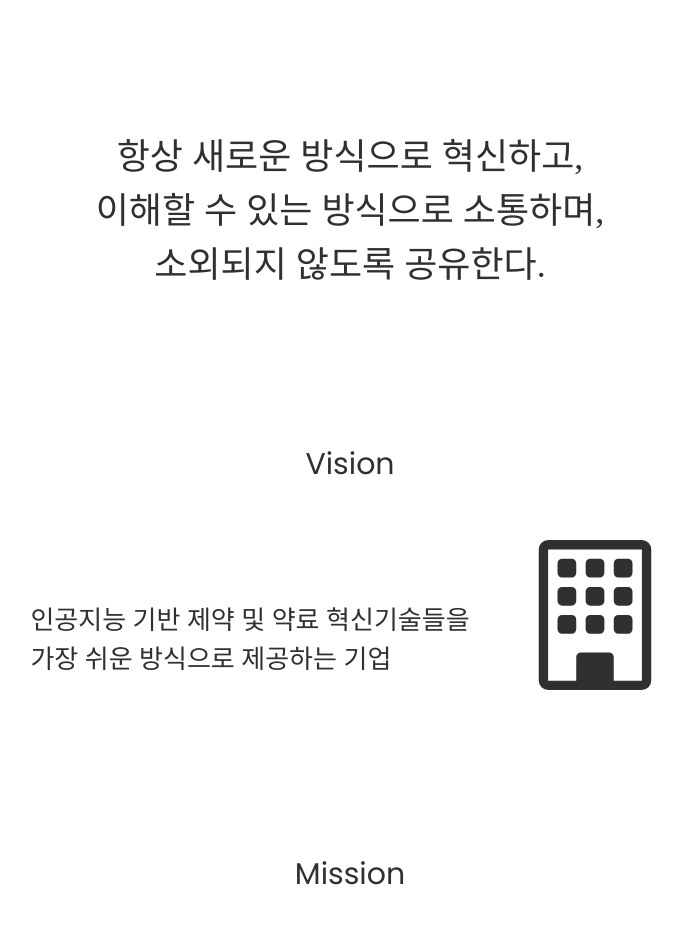
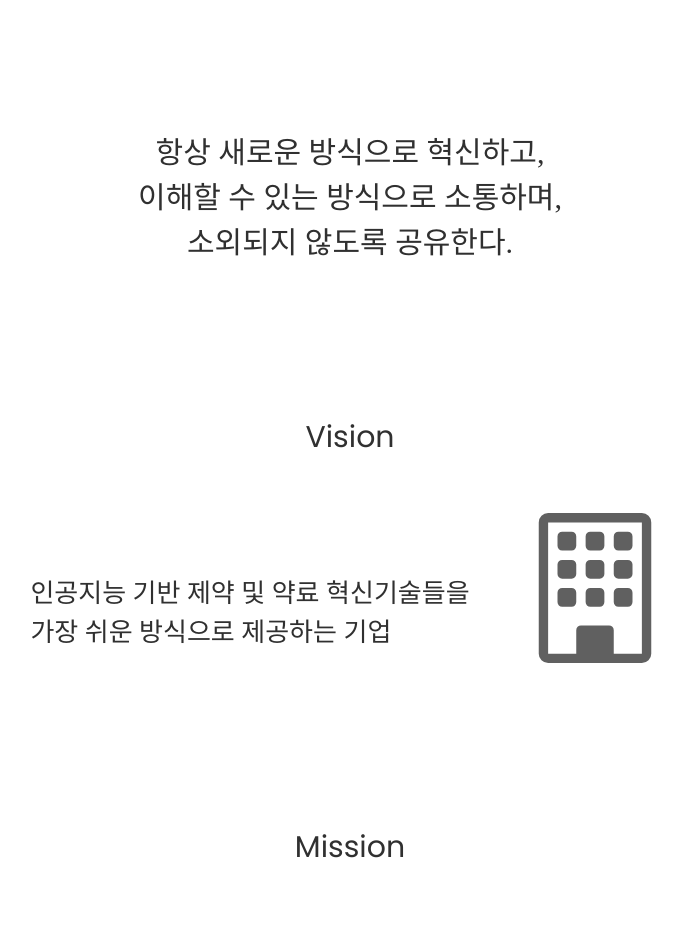
Before and after one commit to heekang2271/lilac, a Next.js app: page /business/our-purpose in a window 1280 px wide. Shown: the part 366-1294 px from the top of the page, without its empty margins (290-973 px from the left). Built offline with nearby package versions, Linux system fonts and the light colour scheme; a web font is replaced by a local one.

Commit message:
purpose 디자인 수정

```diff
--- a/components/business/our-purpose/Vission.tsx
+++ b/components/business/our-purpose/Vission.tsx
@@ -14,6 +14,7 @@ const Container = styled(PurposeContents)`
 
 const IconBox = styled.div`
   font-size: 150px;
+  color: #606060;
 `;
 
 export default function Vission({
--- a/components/home/OurPurpose.tsx
+++ b/components/home/OurPurpose.tsx
@@ -11,7 +11,7 @@ import styled from 'styled-components';
 const Intro = styled.div`
   margin-top: 40px;
   h2 {
-    font-size: 36px;
+    font-size: 32px;
   }
 `;
 
--- a/pages/business/our-purpose.tsx
+++ b/pages/business/our-purpose.tsx
@@ -17,7 +17,7 @@ const Intro = styled.div`
   align-items: center;
   margin-top: 60px;
   h2 {
-    font-size: 36px;
+    font-size: 30px;
   }
 `;
 
```
